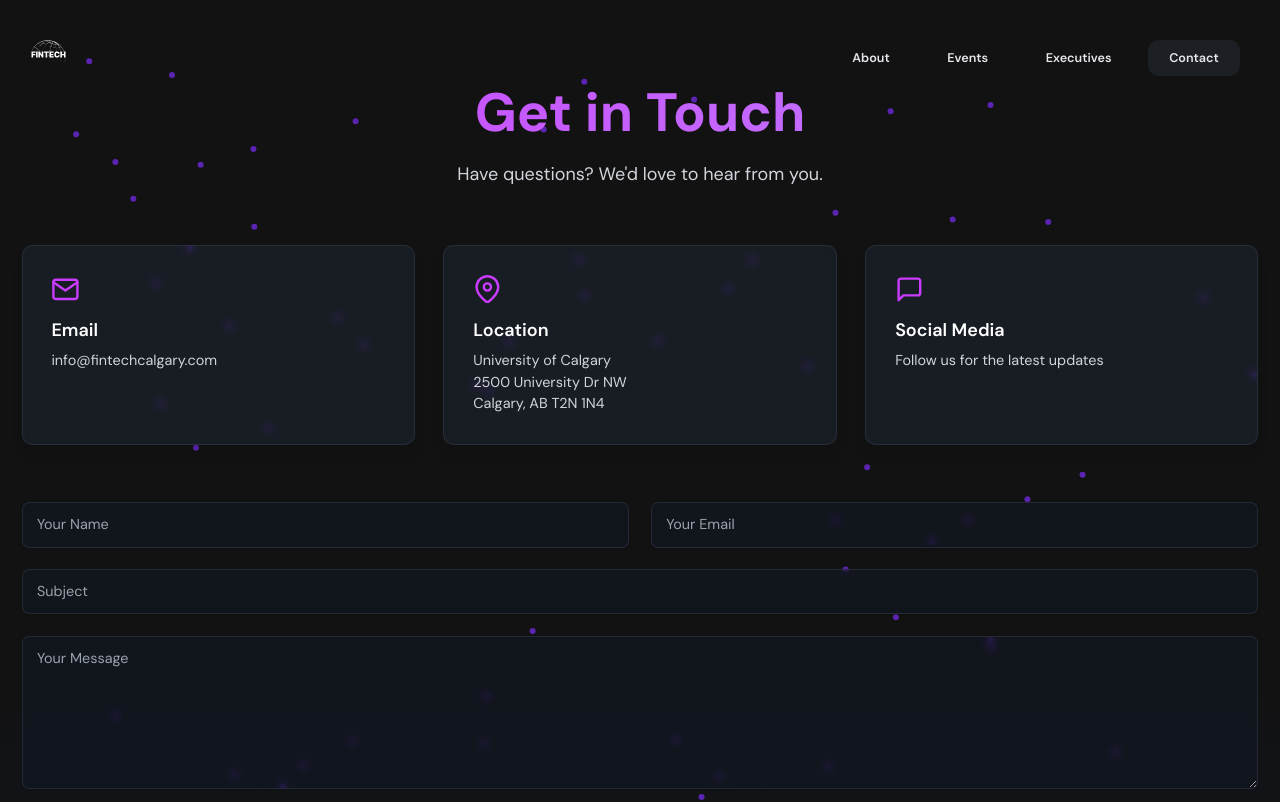
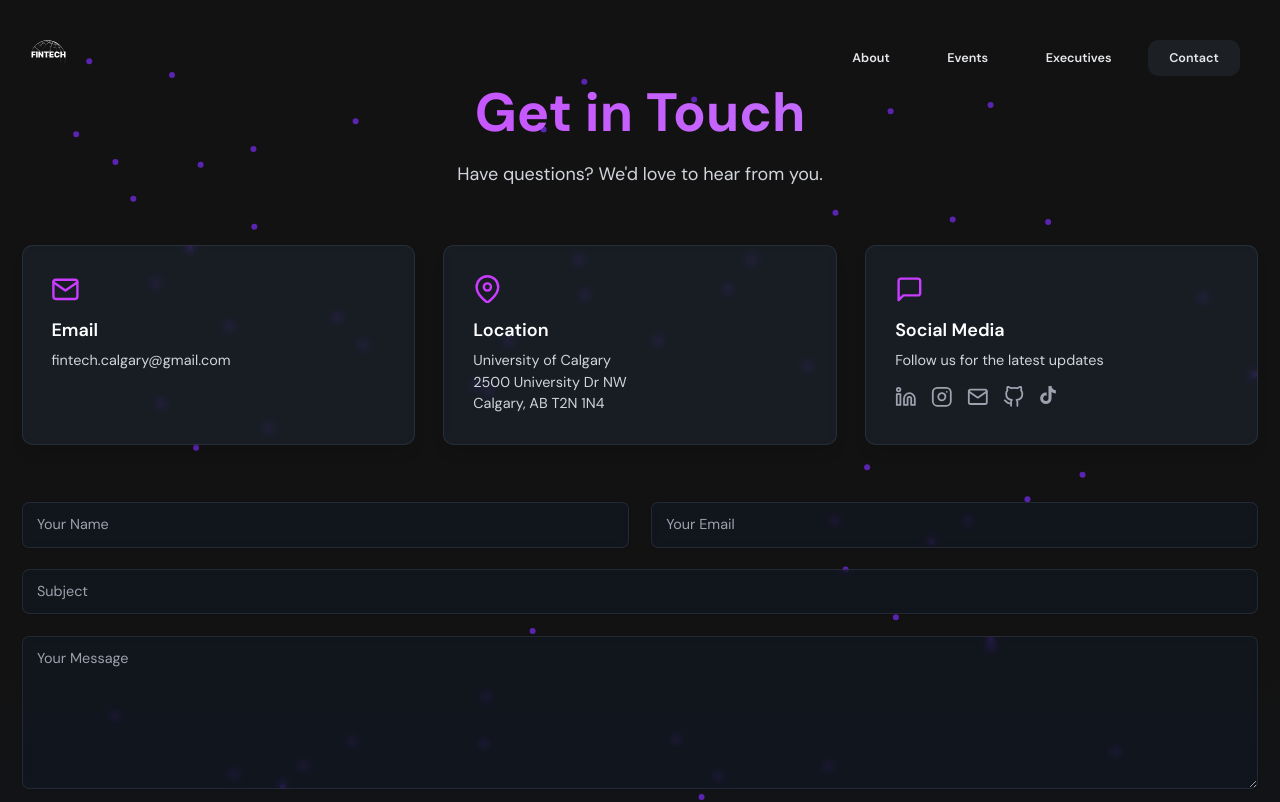
Before and after one commit to fintechcalgary/FintechCalgaryWebsite, a Next.js app: page /contact in a window 1280 px wide. Shown: the top 802 px of the page. Built offline with nearby package versions, Linux system fonts and the light colour scheme.

Commit message:
about and contact

```diff
--- a/src/app/about/page.js
+++ b/src/app/about/page.js
@@ -6,6 +6,8 @@ import PublicNavbar from "@/components/PublicNavbar";
 import Footer from "@/components/landing/Footer";
 import Particles from "react-particles";
 import { loadSlim } from "tsparticles-slim";
+import Link from "next/link";
+import { FiArrowRight } from "react-icons/fi";
 
 export default function AboutPage() {
   useEffect(() => {
@@ -58,7 +60,7 @@ export default function AboutPage() {
         />
         <motion.section className="flex-grow flex items-center justify-center min-h-screen relative">
           <div className="absolute inset-0 bg-gradient-to-b from-transparent to-background/90 z-0"></div>
-          <div className="container mx-auto px-6 py-32 relative z-10">
+          <div className="container mx-auto px-6 py-16 relative z-10">
             <motion.div
               initial={{ opacity: 0, y: 20 }}
               animate={{ opacity: 1, y: 0 }}
@@ -143,6 +145,32 @@ export default function AboutPage() {
             </div>
           </div>
         </motion.section>
+        {/* Call to Action */}
+        <motion.div
+          initial={{ opacity: 0, y: 30 }}
+          animate={{ opacity: 1, y: 0 }}
+          transition={{ delay: 0.7, duration: 0.8 }}
+          className="mb-32 text-center"
+        >
+          <div className="bg-gradient-to-br from-gray-800/70 to-gray-900/70 backdrop-blur-xl p-12 rounded-3xl border border-gray-700/50 max-w-4xl mx-auto">
+            <h2 className="text-4xl font-bold mb-6 bg-clip-text text-transparent bg-gradient-to-r from-primary to-purple-400">
+              Join Our Community
+            </h2>
+            <p className="text-xl text-gray-300 mb-8 max-w-2xl mx-auto">
+              Ready to be part of the future of finance and technology? Join
+              FinTech Calgary today and connect with like-minded innovators.
+            </p>
+            <motion.div whileHover={{ scale: 1.05 }} whileTap={{ scale: 0.95 }}>
+              <Link
+                href="/join"
+                className="inline-flex items-center px-8 py-4 rounded-full bg-primary hover:bg-primary/90 text-white text-lg font-medium transition-all duration-300 hover:shadow-xl hover:shadow-primary/30"
+              >
+                Become a Member
+                <FiArrowRight className="ml-2" />
+              </Link>
+            </motion.div>
+          </div>
+        </motion.div>
       </div>
 
       <Footer />
--- a/src/app/contact/page.js
+++ b/src/app/contact/page.js
@@ -1,11 +1,20 @@
 "use client";
 import { useState, useCallback, useEffect } from "react";
 import { motion } from "framer-motion";
-import { FiMail, FiMapPin, FiMessageSquare, FiSend } from "react-icons/fi";
+import {
+  FiGithub,
+  FiInstagram,
+  FiLinkedin,
+  FiMail,
+  FiMapPin,
+  FiMessageSquare,
+  FiSend,
+} from "react-icons/fi";
 import PublicNavbar from "@/components/PublicNavbar";
 import Footer from "@/components/landing/Footer";
 import Particles from "react-particles";
 import { loadSlim } from "tsparticles-slim";
+import { FaTiktok } from "react-icons/fa";
 
 export default function ContactPage() {
   useEffect(() => {
@@ -116,10 +125,10 @@ export default function ContactPage() {
               <FiMail className="w-8 h-8 text-primary mb-4" />
               <h3 className="text-xl font-semibold text-white mb-2">Email</h3>
               <a
-                href="mailto:info@fintechcalgary.com"
+                href="mailto:fintech.calgary@gmail.com"
                 className="text-gray-300 hover:text-primary transition-colors"
               >
-                info@fintechcalgary.com
+                fintech.calgary@gmail.com
               </a>
             </motion.div>
 
@@ -152,7 +161,51 @@ export default function ContactPage() {
               <h3 className="text-xl font-semibold text-white mb-2">
                 Social Media
               </h3>
-              <p className="text-gray-300">Follow us for the latest updates</p>
+              <p className="text-gray-300 mb-4">
+                Follow us for the latest updates
+              </p>
+              <div>
+                <div className="flex space-x-4">
+                  <a
+                    href="https://www.linkedin.com/company/fintechcalgary/"
+                    target="_blank"
+                    rel="noopener noreferrer"
+                    className="text-gray-400 hover:text-primary transition-colors"
+                  >
+                    <FiLinkedin className="w-6 h-6" />
+                  </a>
+                  <a
+                    href="https://www.instagram.com/fintech.calgary/"
+                    target="_blank"
+                    rel="noopener noreferrer"
+                    className="text-gray-400 hover:text-primary transition-colors"
+                  >
+                    <FiInstagram className="w-6 h-6" />
+                  </a>
+                  <a
+                    href="mailto:fintechcalgary@gmail.com"
+                    className="text-gray-400 hover:text-primary transition-colors"
+                  >
+                    <FiMail className="w-6 h-6" />
+                  </a>
+                  <a
+                    href="https://github.com/fintech-calgary"
+                    target="_blank"
+                    rel="noopener noreferrer"
+                    className="text-gray-400 hover:text-primary transition-colors"
+                  >
+                    <FiGithub className="w-6 h-6" />
+                  </a>
+                  <a
+                    href="https://www.tiktok.com/@fintech.calgary"
+                    target="_blank"
+                    rel="noopener noreferrer"
+                    className="text-gray-400 hover:text-primary transition-colors"
+                  >
+                    <FaTiktok className="w-5 h-5" />
+                  </a>
+                </div>
+              </div>
             </motion.div>
           </div>
 
```
